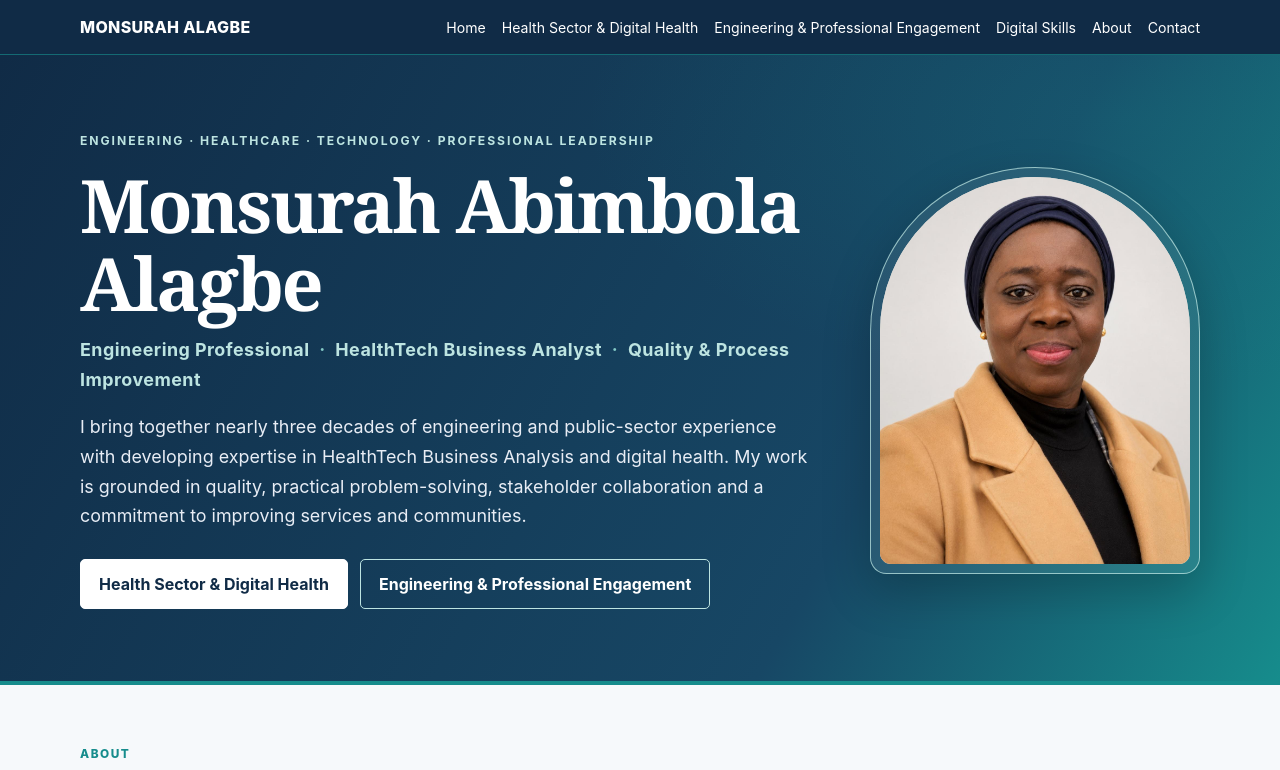
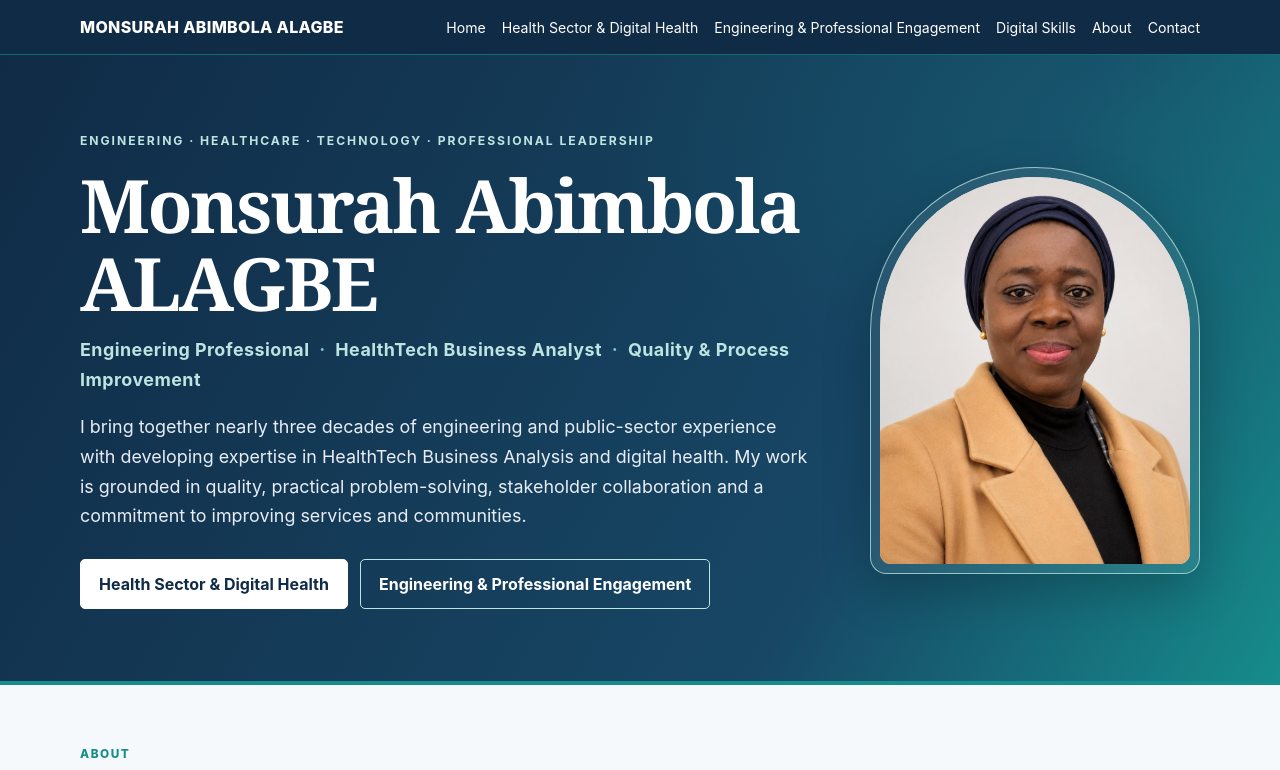
Before and after one commit to Monsurah1910/monsurah-healthtech-portfolio, a plain HTML site: page index.html in a window 1280 px wide. Shown: the top 770 px of the page. Drawn offline with Linux system fonts and the light colour scheme.

Commit message:
Standardise portfolio name as Monsurah Abimbola ALAGBE

```diff
--- a/index.html
+++ b/index.html
@@ -4,7 +4,7 @@
   <meta charset="utf-8">
   <meta name="viewport" content="width=device-width, initial-scale=1">
   <meta name="description" content="Monsurah Abimbola ALAGBE — HealthTech Business Analysis, healthcare operations, quality improvement, community engagement and digital development portfolio.">
-  <title>Monsurah Alagbe | HealthTech Business Analyst Portfolio</title>
+  <title>Monsurah Abimbola ALAGBE | HealthTech Business Analyst Portfolio</title>
   <style>
     :root {
       --navy: #142b4a;
@@ -202,7 +202,7 @@
 <header class="top">
   <div class="wrap">
     <nav aria-label="Main navigation">
-      <a class="brand" href="#home">MONSURAH ALAGBE</a>
+      <a class="brand" href="#home">MONSURAH ABIMBOLA ALAGBE</a>
       <div class="links">
         <a href="#home">Home</a>
         <a href="health-sector-digital-health.html">Health Sector &amp; Digital Health</a>
@@ -220,7 +220,7 @@
     <div class="wrap hero-layout">
       <div class="hero-copy">
         <div class="eyebrow">Engineering · Healthcare · Technology · Professional Leadership</div>
-        <h1>Monsurah Abimbola Alagbe</h1>
+        <h1>Monsurah Abimbola ALAGBE</h1>
         <p class="hero-specialism">Engineering Professional <span>·</span> HealthTech Business Analyst <span>·</span> Quality &amp; Process Improvement</p>
         <p>I bring together nearly three decades of engineering and public-sector experience with developing expertise in HealthTech Business Analysis and digital health. My work is grounded in quality, practical problem-solving, stakeholder collaboration and a commitment to improving services and communities.</p>
         <div class="actions">
@@ -229,7 +229,7 @@
         </div>
       </div>
       <div class="hero-photo-wrap">
-        <img class="hero-photo" src="assets/monsurah-professional-portrait.jpeg" alt="Professional portrait of Monsurah Abimbola Alagbe" loading="eager">
+        <img class="hero-photo" src="assets/monsurah-professional-portrait.jpeg" alt="Professional portrait of Monsurah Abimbola ALAGBE" loading="eager">
       </div>
     </div>
   </section>
@@ -555,7 +555,7 @@
 </main>
 
 <footer>
-  <div class="wrap">© 2026 Monsurah Abimbola Alagbe · HealthTech Business Analysis Portfolio</div>
+  <div class="wrap">© 2026 Monsurah Abimbola ALAGBE · HealthTech Business Analysis Portfolio</div>
 </footer>
 </body>
 </html>
```
